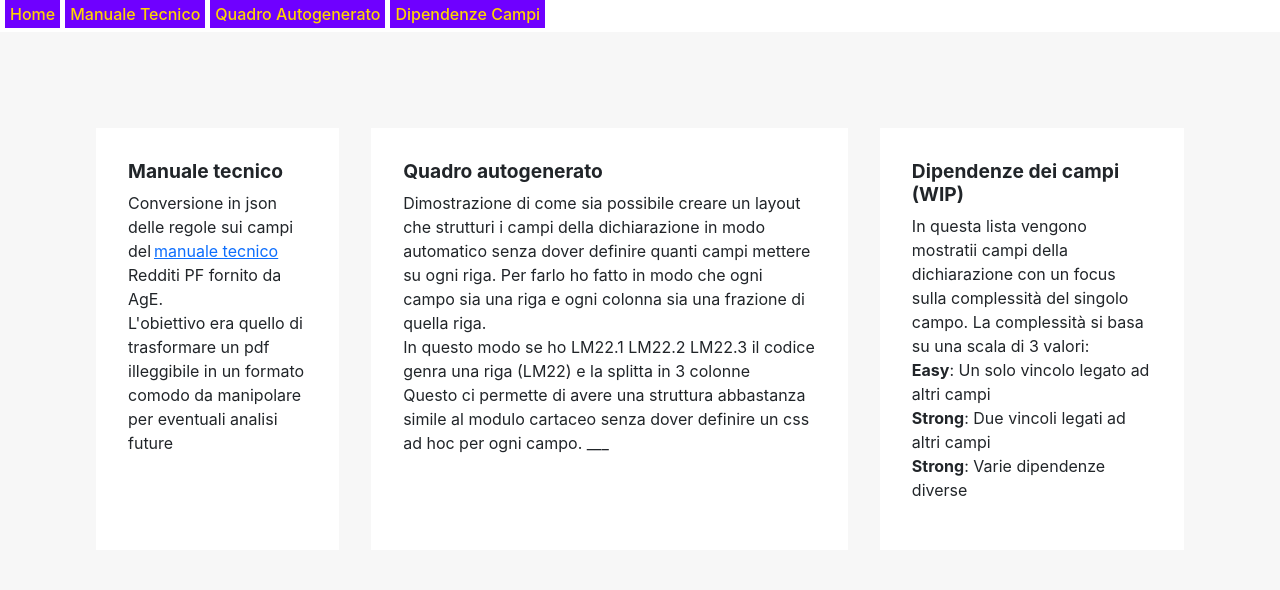
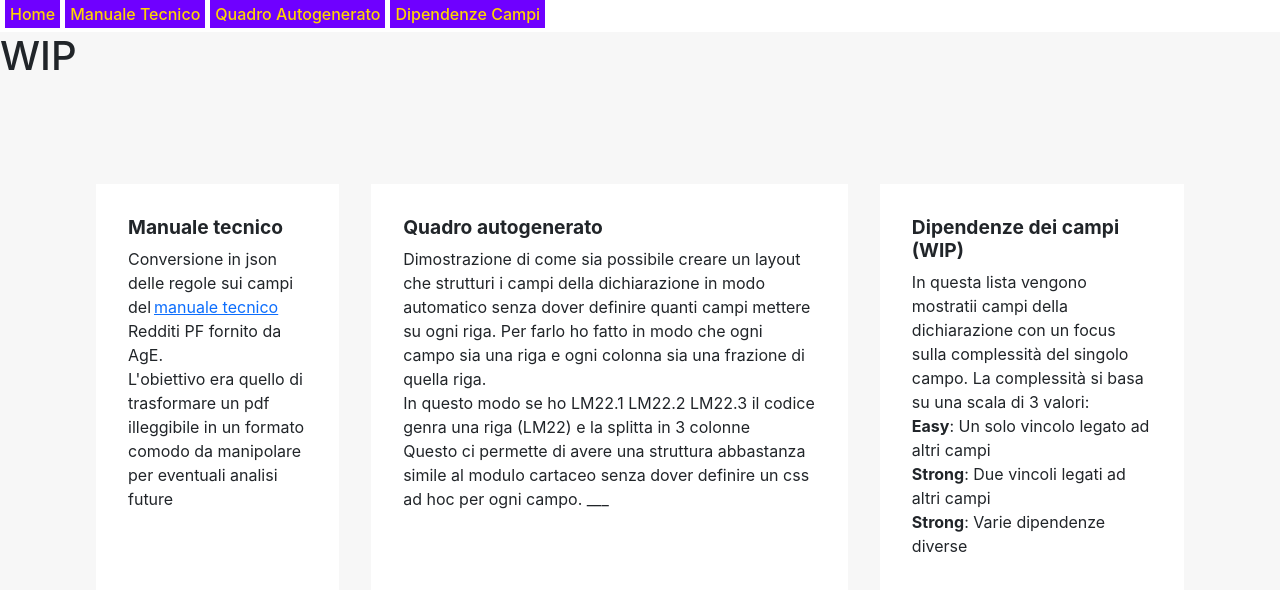
Before and after one commit to devbewill/fz-utils, a React (Create React App) app: page / in a window 1280 px wide. Shown: the top 590 px of the page. Built offline with nearby package versions, Linux system fonts and the light colour scheme.

Commit message:
test autodeploy

```diff
--- a/src/Home.js
+++ b/src/Home.js
@@ -3,6 +3,7 @@ import React from "react";
 export const Home = () => {
   return (
     <div className="home">
+      <h1> WIP</h1>
       <div className="listItem">
         <div className="item">
           <h2>Manuale tecnico</h2>
```
